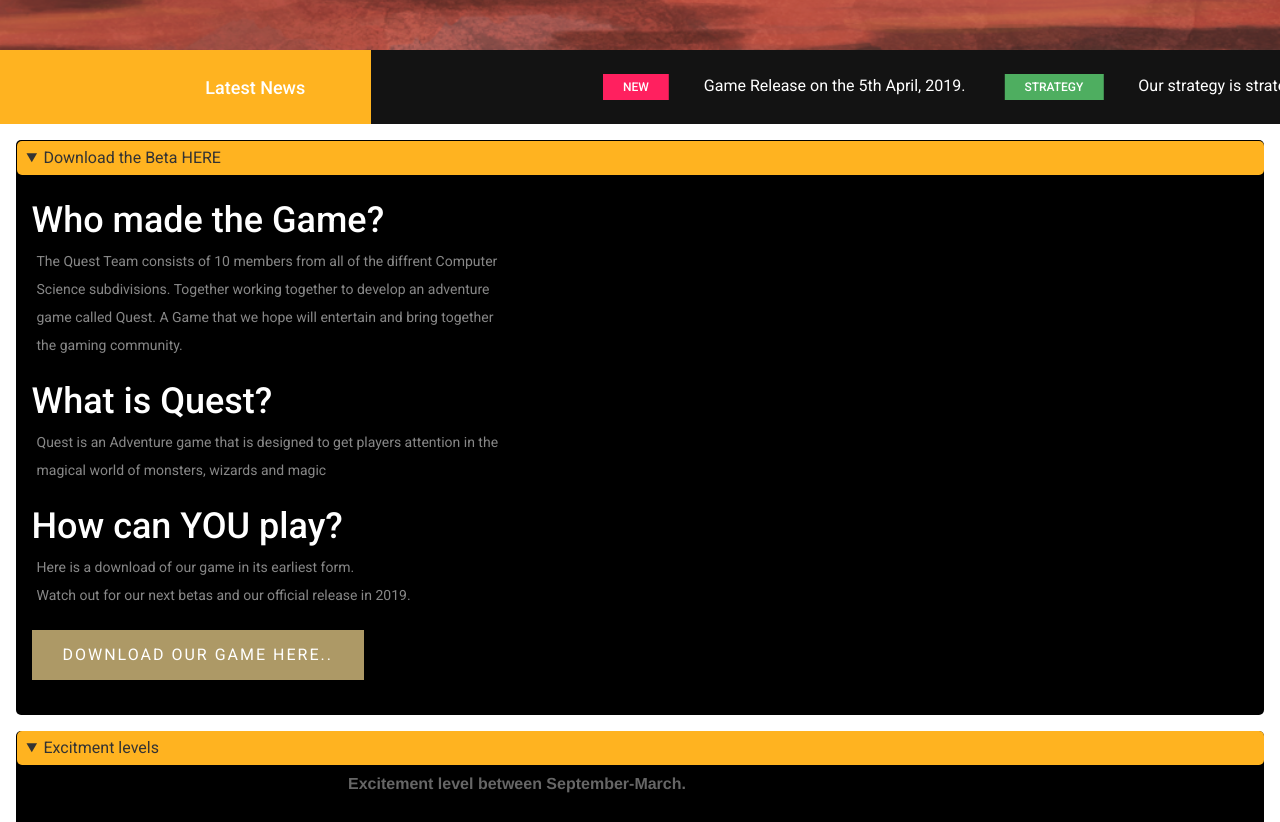
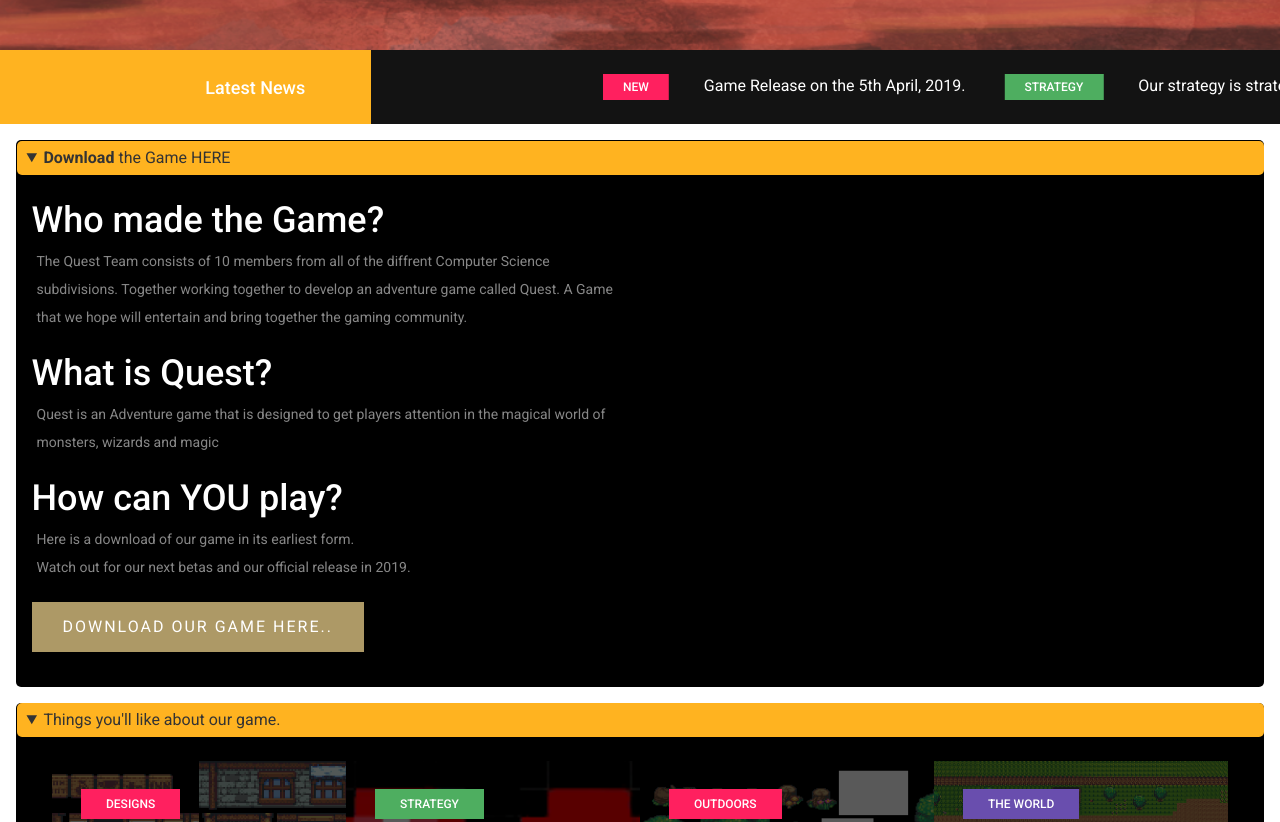
Before and after one commit to avaishussain/avaishussain.github.io, a plain HTML site: page index.html in a window 1280 px wide. Shown: the part 908-1730 px from the top of the page. Drawn offline with nearby package versions, Linux system fonts and the light colour scheme.

Commit message:
changes to excitement meter.

```diff
--- a/index.html
+++ b/index.html
@@ -101,10 +101,10 @@
 	<!-- Download panel -->
 	<section class="feature-section">
 		<details open>
-			<summary>Download the Beta HERE</summary>
+			<summary><strong>Download</strong> the Game HERE</summary>
 			<br>
 
-			<div class="col-lg-5 col-md-5">
+			<div class="col-lg-6 col-md-5">
 				<h2>Who made the Game?</h2>
 				<p>The Quest Team consists of 10 members from all of the
 					diffrent Computer Science subdivisions. Together working together
@@ -124,14 +124,6 @@
 		</details>
 	</section>
 	<!-- Download panel end -->
-
-	<section>
-		<details open>
-			<summary>Excitment levels</summary>
-			<canvas id="cvs" width="1000" height="600"></canvas>
-
-		</details>
-	</section>
 
 	<!-- Feature section -->
 	<section class="feature-section">
@@ -242,6 +234,14 @@
 	</section>
 	<!-- Feature section end -->
 
+	<section>
+		<details open>
+			<summary>Excitment levels</summary>
+			<canvas id="cvs" width="1000" height="600"></canvas>
+
+		</details>
+	</section>
+
 	<!-- Footer top section -->
 	<section class="footer-top-section">
 		<div class="container">
```
